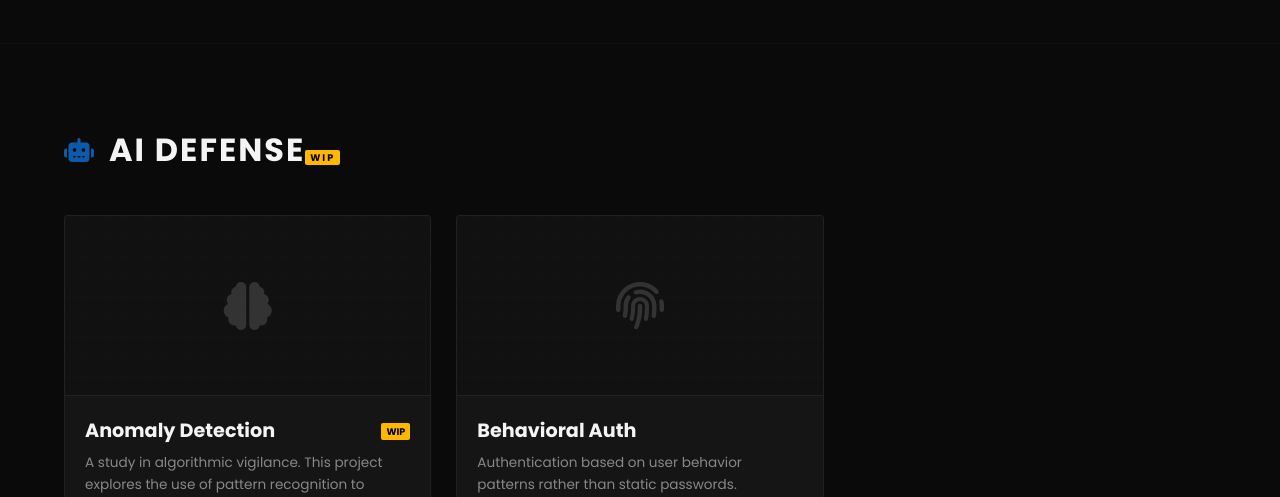
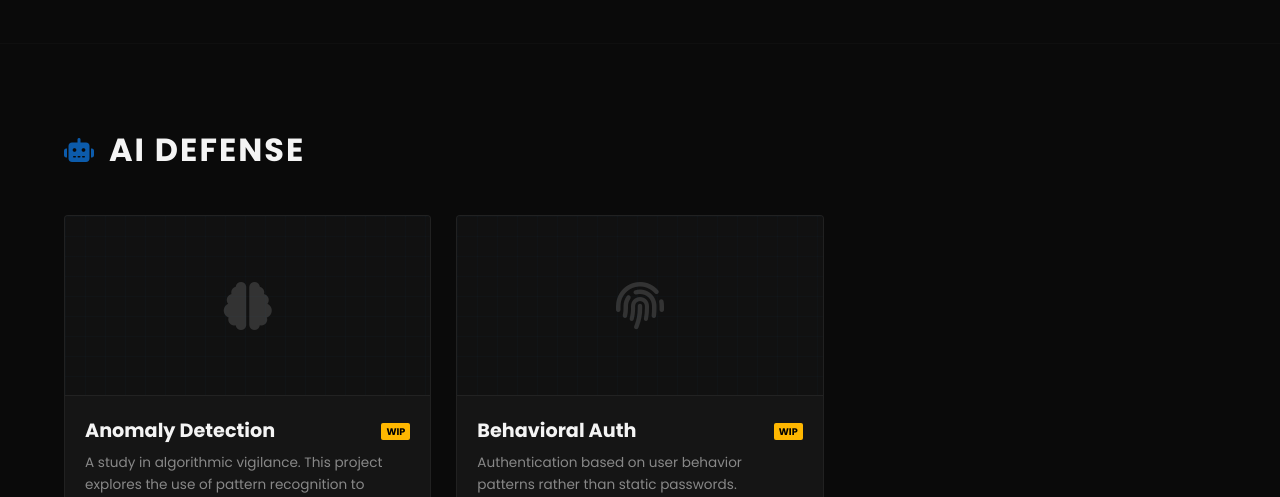
Before and after one commit to meet-forti/meet-forti.github.io, a plain HTML site: page security.html in a window 1280 px wide. Shown: the part 1237-1734 px from the top of the page. Drawn offline with Linux system fonts and the light colour scheme.

Commit message:
Update security.html

```diff
--- a/security.html
+++ b/security.html
@@ -351,7 +351,7 @@
     <section id="ai" class="gallery-section">
         <div class="section-header">
             <i class="fas fa-robot"></i>
-            <h2>AI Defense<span class="wip-tag">WIP</span></h2>
+            <h2>AI Defense</h2>
         </div>
         <div class="work-grid">
             <!-- Project 1 -->
@@ -376,7 +376,7 @@
                     <i class="fas fa-fingerprint"></i>
                 </div>
                 <div class="card-info">
-                    <h3>Behavioral Auth</h3>
+                    <h3>Behavioral Auth<span class="wip-tag">WIP</span></h3>
                     <p>Authentication based on user behavior patterns rather than static passwords.</p>
                     <div class="tech-tags">
                         <span class="tag">Machine Learning</span>
```
